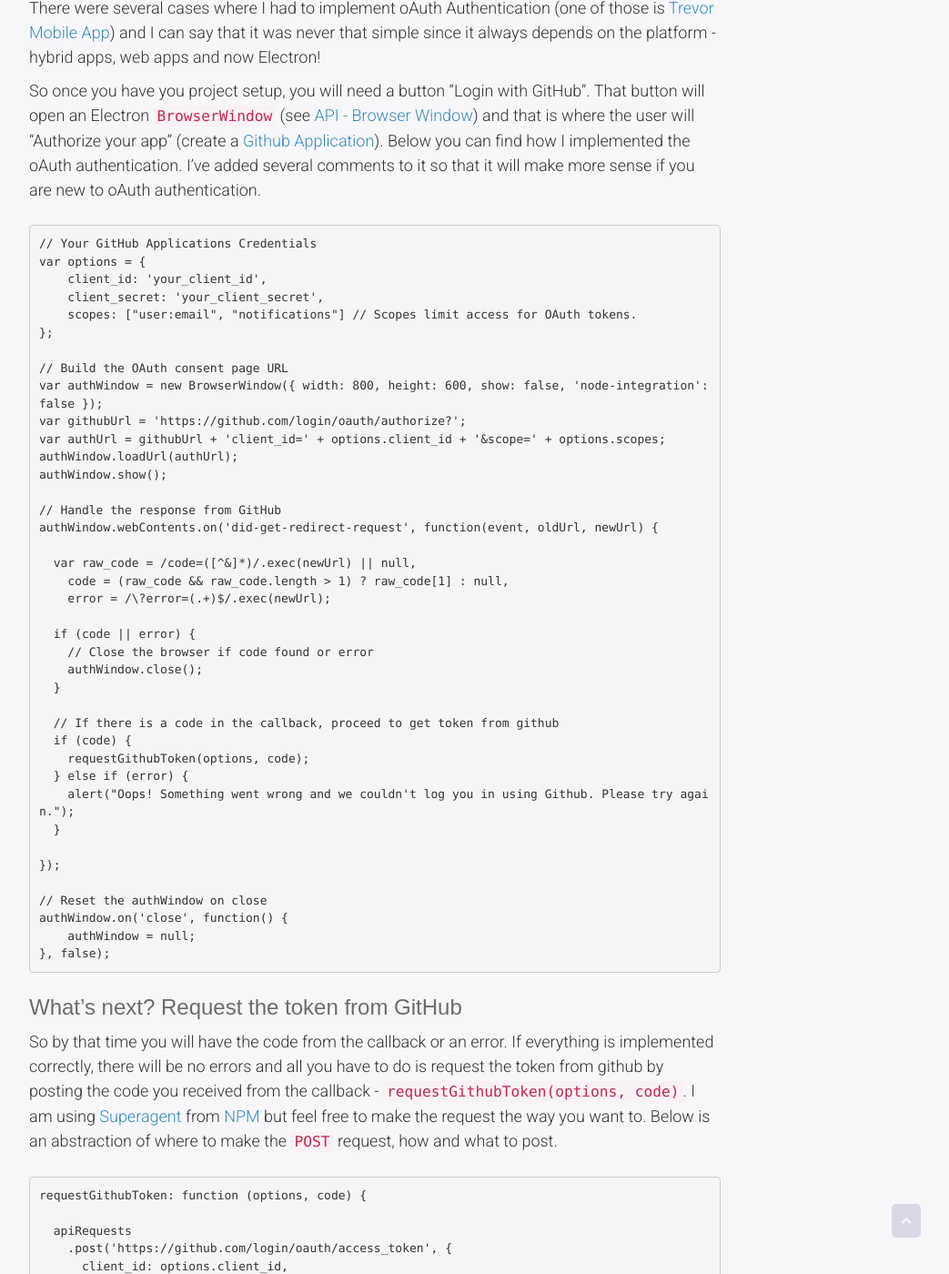
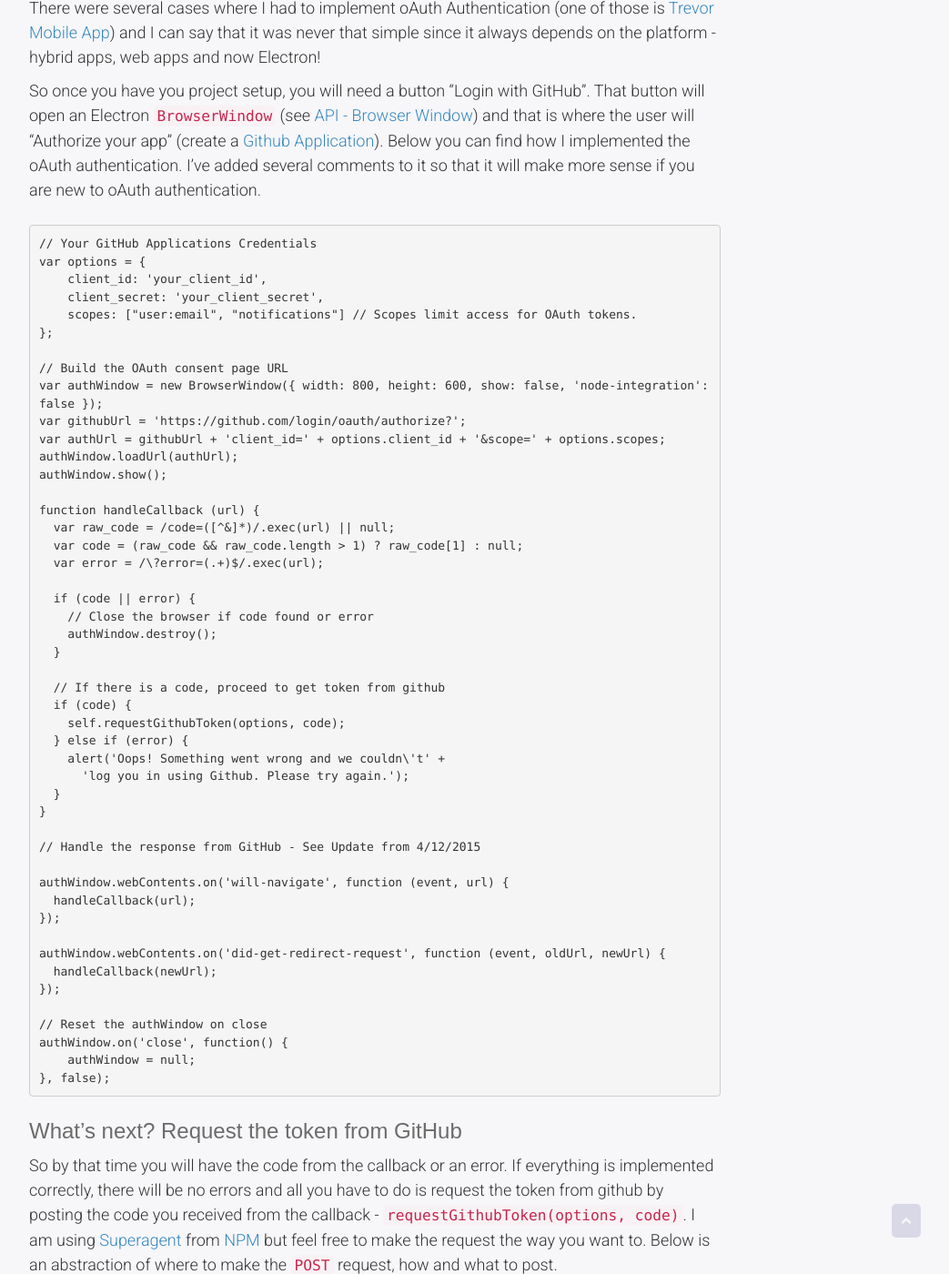
Before and after one commit to manosim/manos.im, a Jekyll site: the page built from _posts/2015-05-23-electron-oauth-with-github.md, in a window 1280 px wide and 1400 px high, scrolled down 1223 px. Shown: the whole window at 91% size, without its empty margins (228-1271 px from the left). Built offline with Jekyll 4.4.1, drawn with Linux system fonts in a browser that asks for light colours; some web fonts are replaced.

Commit message:
Update code

```diff
--- a/_posts/2015-05-23-electron-oauth-with-github.md
+++ b/_posts/2015-05-23-electron-oauth-with-github.md
@@ -37,25 +37,33 @@
     authWindow.loadUrl(authUrl);
     authWindow.show();
 
-    // Handle the response from GitHub
-    authWindow.webContents.on('did-get-redirect-request', function(event, oldUrl, newUrl) {
-
-      var raw_code = /code=([^&]*)/.exec(newUrl) || null,
-        code = (raw_code && raw_code.length > 1) ? raw_code[1] : null,
-        error = /\?error=(.+)$/.exec(newUrl);
+    function handleCallback (url) {
+      var raw_code = /code=([^&]*)/.exec(url) || null;
+      var code = (raw_code && raw_code.length > 1) ? raw_code[1] : null;
+      var error = /\?error=(.+)$/.exec(url);
 
       if (code || error) {
         // Close the browser if code found or error
-        authWindow.close();
+        authWindow.destroy();
       }
 
-      // If there is a code in the callback, proceed to get token from github
+      // If there is a code, proceed to get token from github
       if (code) {
-        requestGithubToken(options, code);
+        self.requestGithubToken(options, code);
       } else if (error) {
-        alert("Oops! Something went wrong and we couldn't log you in using Github. Please try again.");
+        alert('Oops! Something went wrong and we couldn\'t' +
+          'log you in using Github. Please try again.');
       }
+    }
 
+    // Handle the response from GitHub - See Update from 4/12/2015
+
+    authWindow.webContents.on('will-navigate', function (event, url) {
+      handleCallback(url);
+    });
+
+    authWindow.webContents.on('did-get-redirect-request', function (event, oldUrl, newUrl) {
+      handleCallback(newUrl);
     });
 
     // Reset the authWindow on close
```
